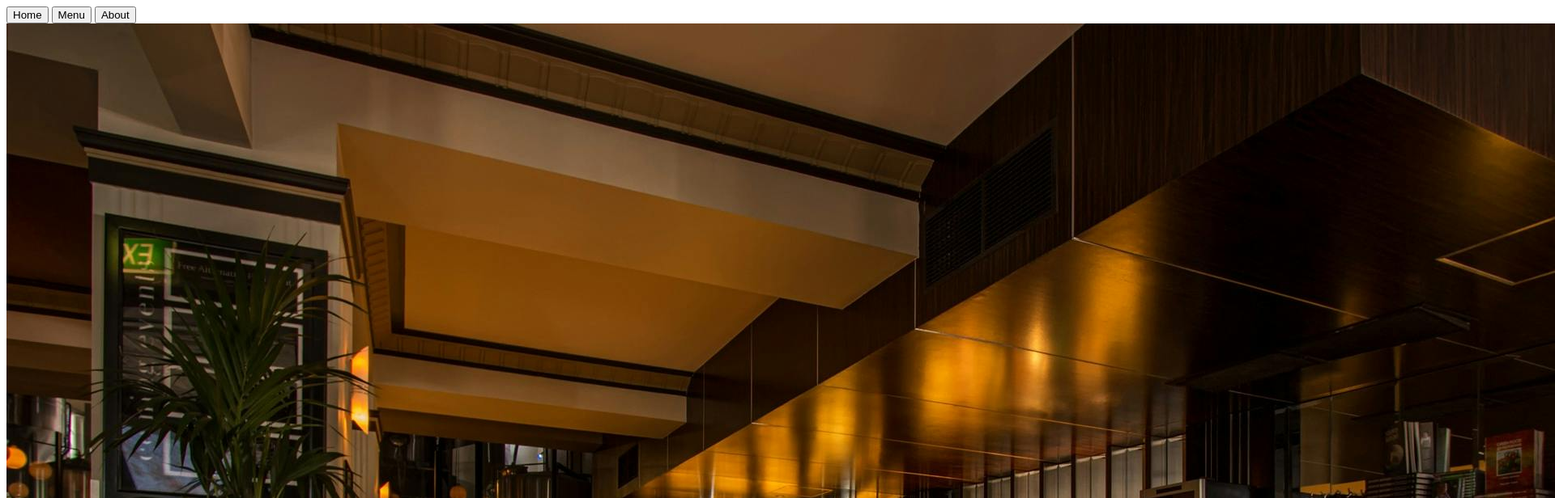
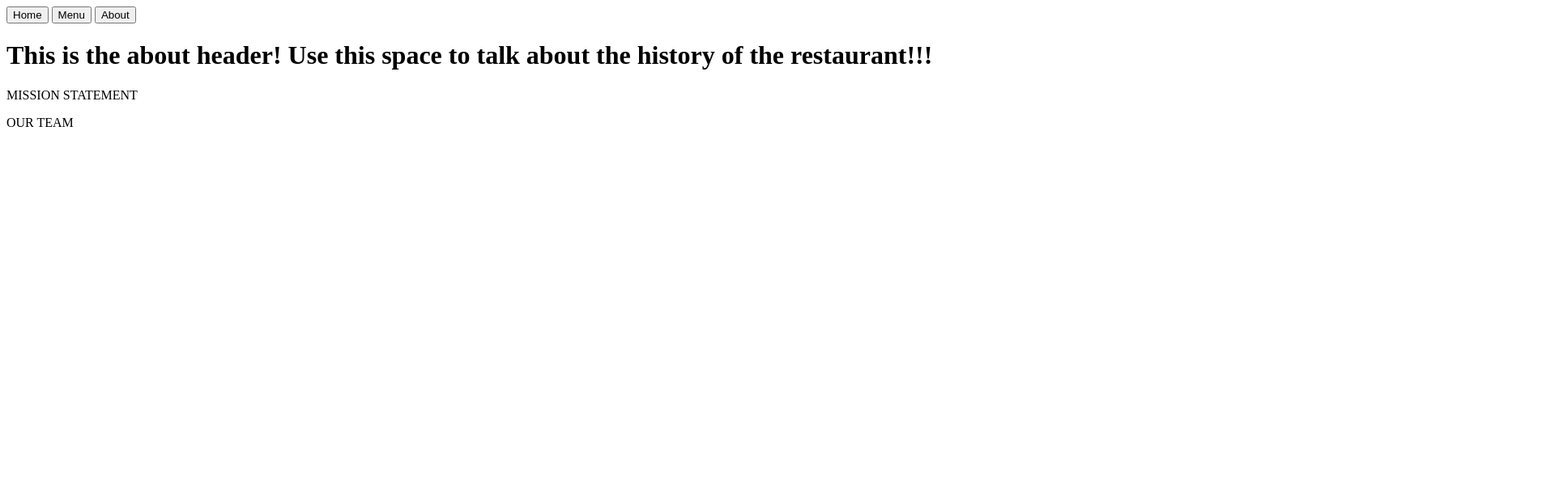
Before and after one commit to darrondai/restaurant-homepage, a website built with webpack: page src/template.html in a window 1280 px wide. Both pictures are taken after a click on the button "About". Shown: the top 616 px of the page at 81% size, 1920 px wide, since content can reach past the window. Built offline with nearby package versions, Linux system fonts and the light colour scheme.

Commit message:
Add about and home page generation

```diff
--- a/src/aboutPage.js
+++ b/src/aboutPage.js
@@ -1,7 +1,21 @@
 export function aboutPageSetup() {
   const contentDiv = document.querySelector("div#content");
+  // clear contentDiv
+  contentDiv.textContent = "";
   // about header
+  const aboutHeader = document.createElement("h1");
+  aboutHeader.textContent =
+    "This is the about header! Use this space to talk about the history of the restaurant!!!";
+  contentDiv.appendChild(aboutHeader);
+
   // mission statement
+  const missionStatement = document.createElement("p");
+  missionStatement.textContent = "MISSION STATEMENT";
+  contentDiv.appendChild(missionStatement);
+
   // our team
+  const ourTeam = document.createElement("p");
+  ourTeam.textContent = "OUR TEAM";
+  contentDiv.appendChild(ourTeam);
   // profile pic, name, position
 }
--- a/src/homePage.js
+++ b/src/homePage.js
@@ -3,6 +3,7 @@ import restaurantImg from "./assets/restaurant.jpg";
 
 export function homePageSetup() {
   const contentDiv = document.querySelector("div#content");
+  contentDiv.textContent = "";
 
   const img = document.createElement("img");
   img.src = restaurantImg;
--- a/src/index.js
+++ b/src/index.js
@@ -1,6 +1,12 @@
+import { aboutPageSetup } from "./aboutPage.js";
 import { homePageSetup } from "./homePage.js";
 
 homePageSetup();
 
 // tab switching logic
 // when button clicked, clear content and fill with other tab
+const homeBtn = document.querySelector("#home-btn");
+homeBtn.addEventListener("click", homePageSetup);
+
+const aboutBtn = document.querySelector("#about-btn");
+aboutBtn.addEventListener("click", aboutPageSetup);
--- a/src/template.html
+++ b/src/template.html
@@ -8,9 +8,9 @@
   <body>
     <header>
       <nav>
-        <button>Home</button>
-        <button>Menu</button>
-        <button>About</button>
+        <button id="home-btn">Home</button>
+        <button id="menu-btn">Menu</button>
+        <button id="about-btn">About</button>
       </nav>
     </header>
     <div id="content"></div>
```
